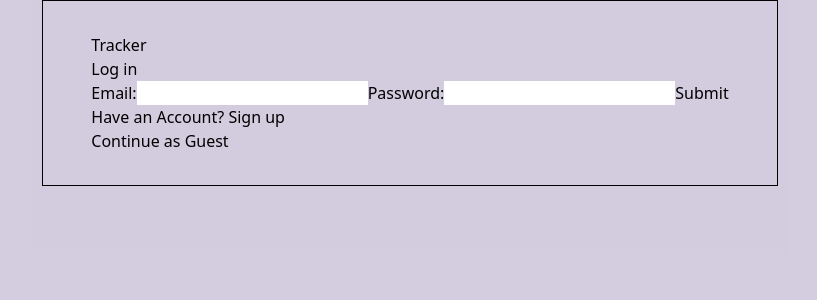
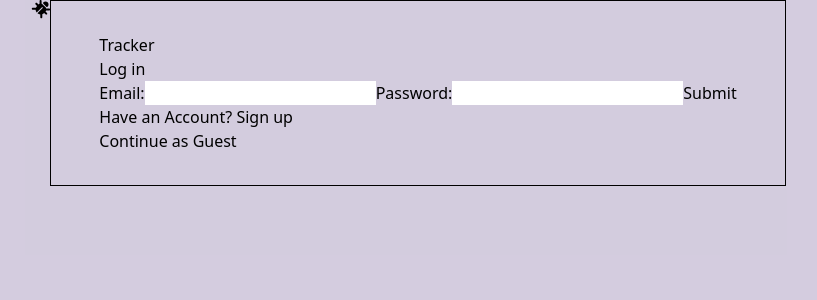
Before and after one commit to aaronlmjohnson/issue-tracker, a React (Create React App) app in the folder client/: page /login in a window 1280 px wide. Shown: the top 300 px of the page, without its empty margins (230-1047 px from the left). Built offline with nearby package versions, Linux system fonts and the light colour scheme.

Commit message:
added logo icon

```diff
--- a/client/src/pages/SignUp.tsx
+++ b/client/src/pages/SignUp.tsx
@@ -1,5 +1,10 @@
 import SignUpForm from "../components/SignUpForm";
 import LoginForm from "../components/LoginForm";
+import ReactDOM from 'react-dom'
+import { FontAwesomeIcon } from '@fortawesome/react-fontawesome'
+import { faBug } from '@fortawesome/free-solid-svg-icons'
+
+const Logo = <FontAwesomeIcon icon={faBug} className="rotate-45"/>
 
 const displaySignup = ()=>{
     return (
@@ -34,7 +39,7 @@
 const SignUp = (props: any)=>{
     return (
         <div className="bg-primary bg-opacity-20 h-screen flex justify-center content-center">
-
+            {Logo}
             <div className="border border-black h-fit py-8 px-12">
                 <h1>Tracker</h1>
                 {props.page === "signup" && displaySignup()}
```
Also changed, not shown: client/src/index.css (line endings or trailing spaces).
